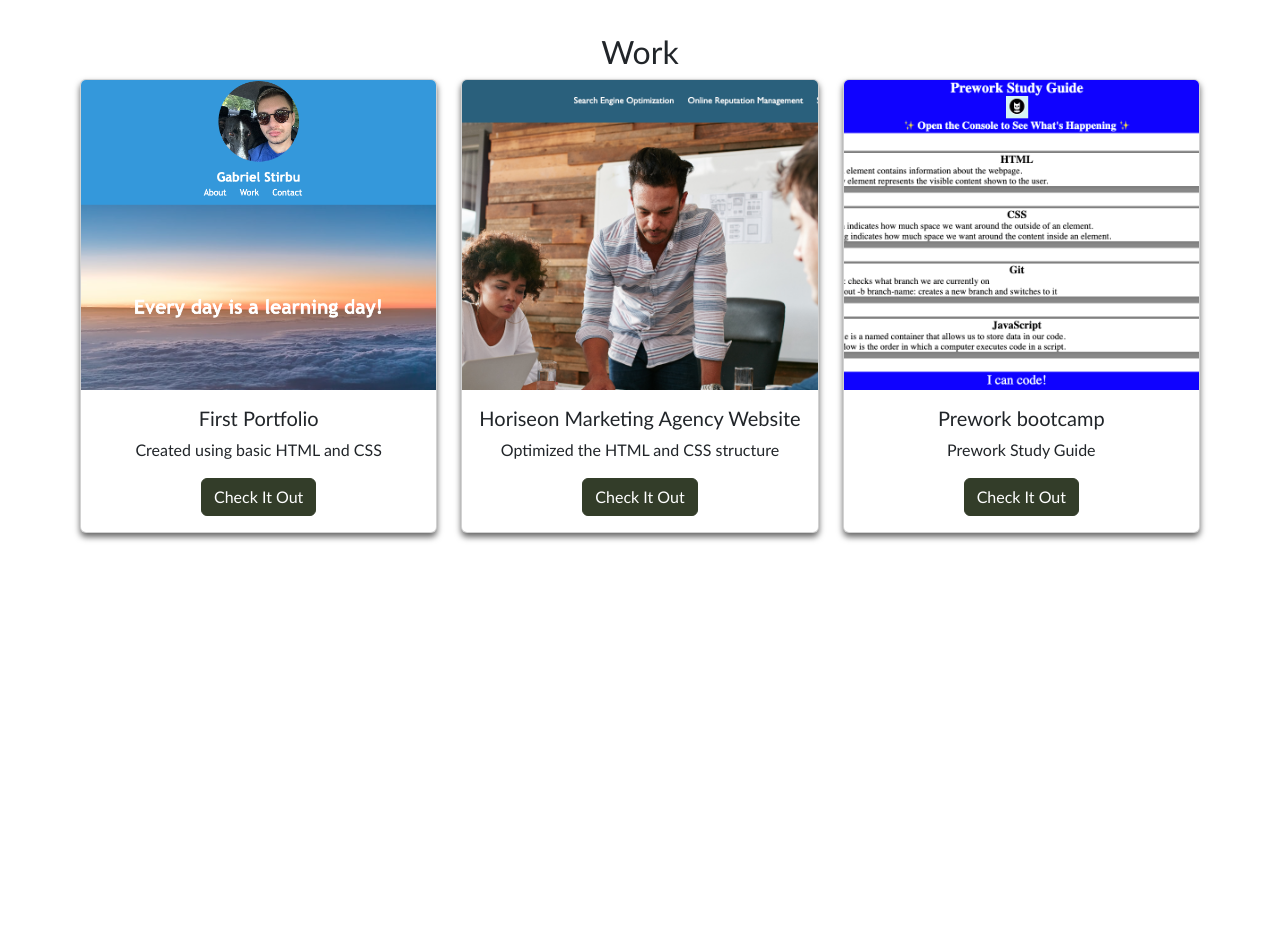
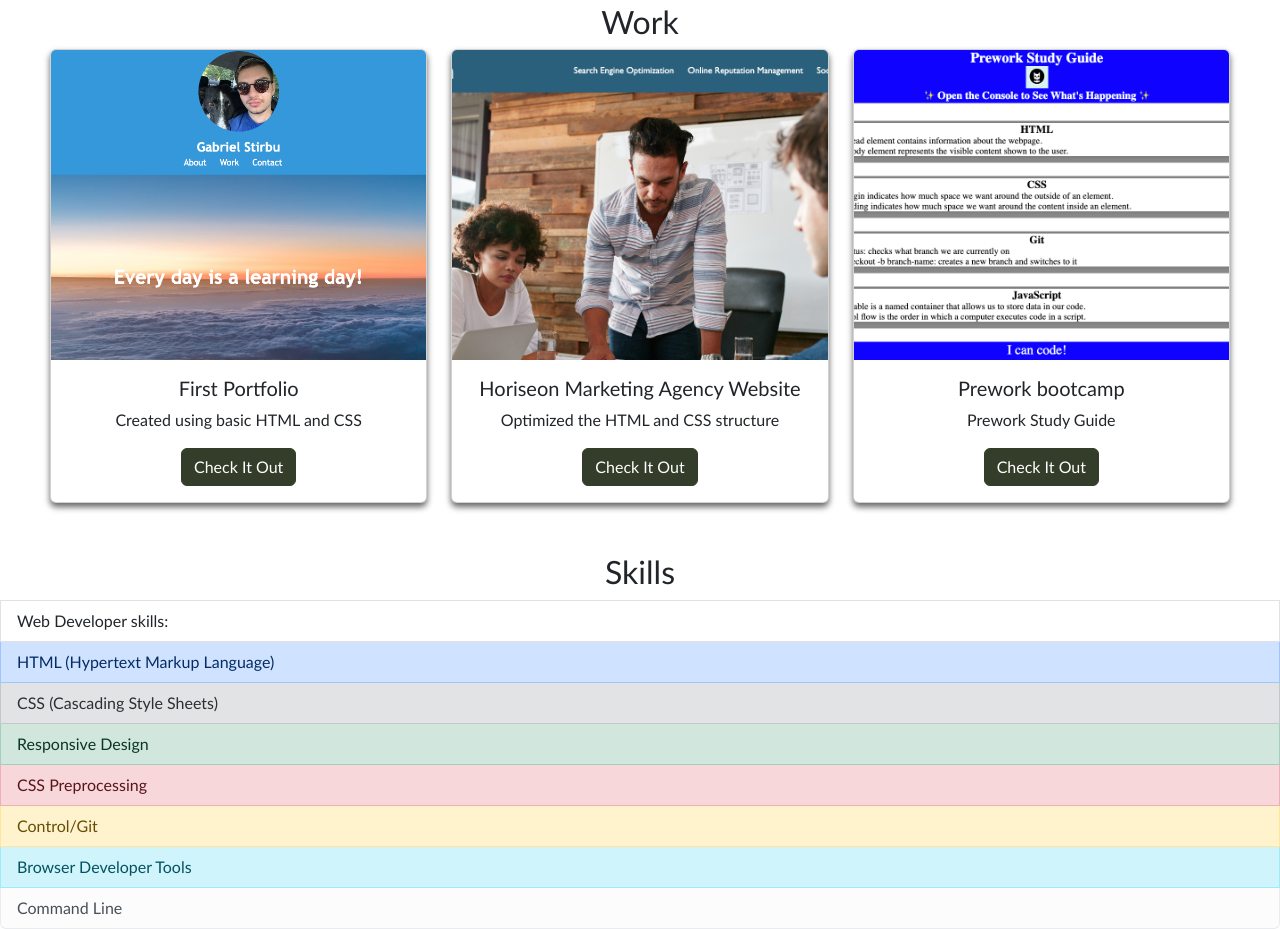
Before and after one commit to gabrielstirbu/portfolio-gabriels-webdev, a plain HTML site: page index.html in a window 1280 px wide. Shown: the part 816-1745 px from the top of the page. Before the commit the page ends 1429 px from the top, so only its background shows below. Drawn offline with nearby package versions, Linux system fonts and the light colour scheme.

Commit message:
Adding the Skills list

```diff
--- a/css/style.css
+++ b/css/style.css
@@ -93,7 +93,7 @@ body {
 
 /* Cards */
 .content {
-  padding: 50px;
+  padding: 20px;
 }
 
 .sectionHeading {
@@ -108,7 +108,6 @@ body {
   box-shadow: 0 4px 6px rgba(0, 0, 0.1, 0.6);
   /* Add shadow to the cards */
 }
-
 
 .cardContainer {
   text-align: center;
@@ -138,3 +137,7 @@ body {
   height: 310px;
   object-fit: cover;
 }
+
+.group-item {
+  text-align: center;
+}
--- a/index.html
+++ b/index.html
@@ -27,7 +27,7 @@
                         <a class="nav-link active" aria-current="page" href="#presentation">Presentation</a>
                     </li>
                     <li class="nav-item">
-                        <a class="nav-link" href="#about">Contact/About Me</a>
+                        <a class="nav-link" href="#about">About Me/Contact</a>
                     </li>
                     <li class="nav-item">
                         <a class="nav-link" href="#work">Work</a>
@@ -112,6 +112,23 @@
     <!-- End cards -->
 
 
+    <!--Skills -->
+    <ul class="list-group">
+        <h2 class="group-item" id="skills">Skills</h2>
+        <li class="list-group-item">Web Developer skills:</li>
+
+        <li class="list-group-item list-group-item-primary">HTML (Hypertext Markup Language)</li>
+        <li class="list-group-item list-group-item-secondary">CSS (Cascading Style Sheets)</li>
+        <li class="list-group-item list-group-item-success">Responsive Design</li>
+        <li class="list-group-item list-group-item-danger">CSS Preprocessing </li>
+        <li class="list-group-item list-group-item-warning">Control/Git</li>
+        <li class="list-group-item list-group-item-info">Browser Developer Tools</li>
+        <li class="list-group-item list-group-item-light">Command Line</li>
+    </ul>
+
+    <!--End Skills -->
+
+
     <!-- Contact / About me-->
 
     <!-- End Contact/ About me-->
```
